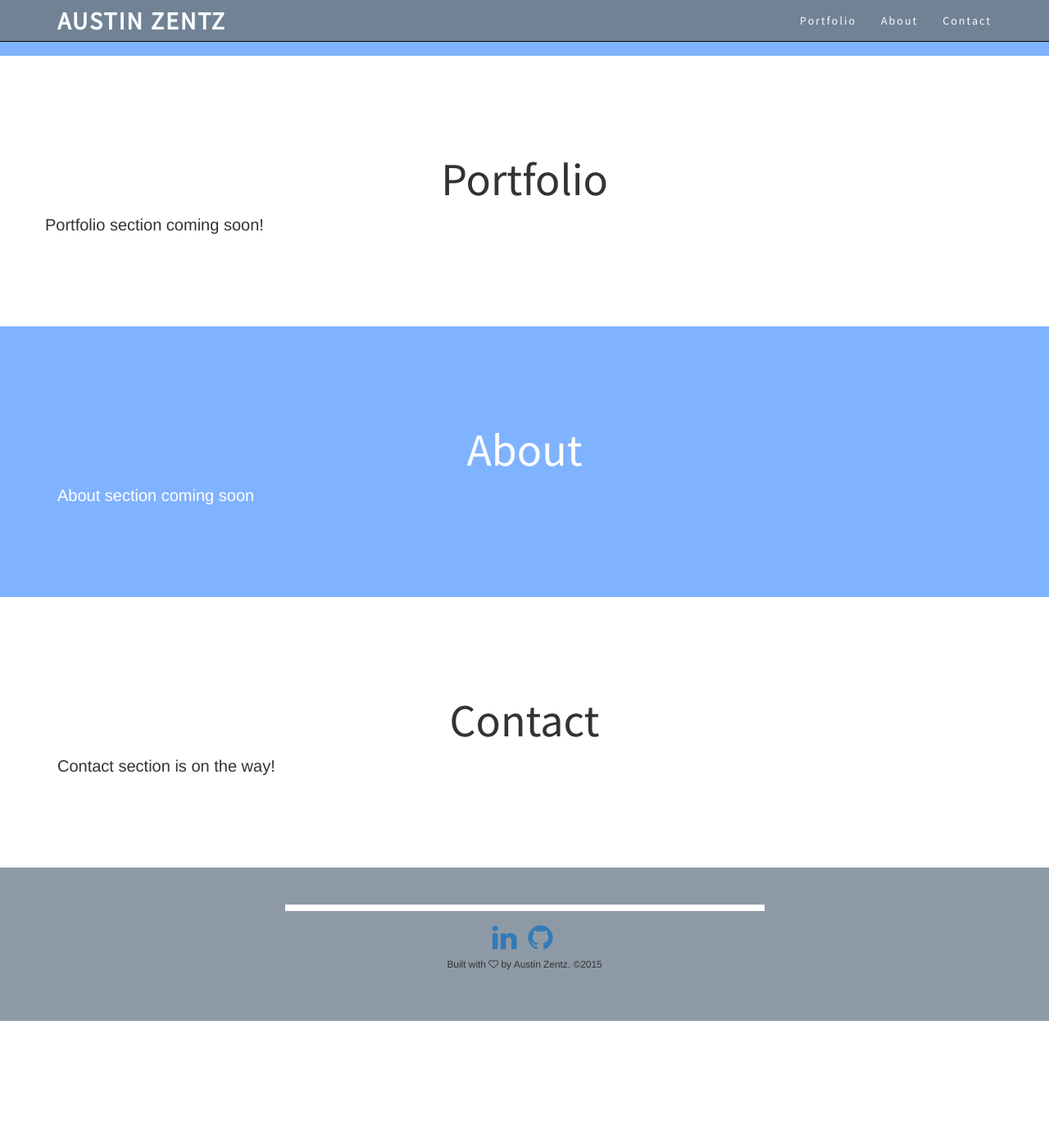
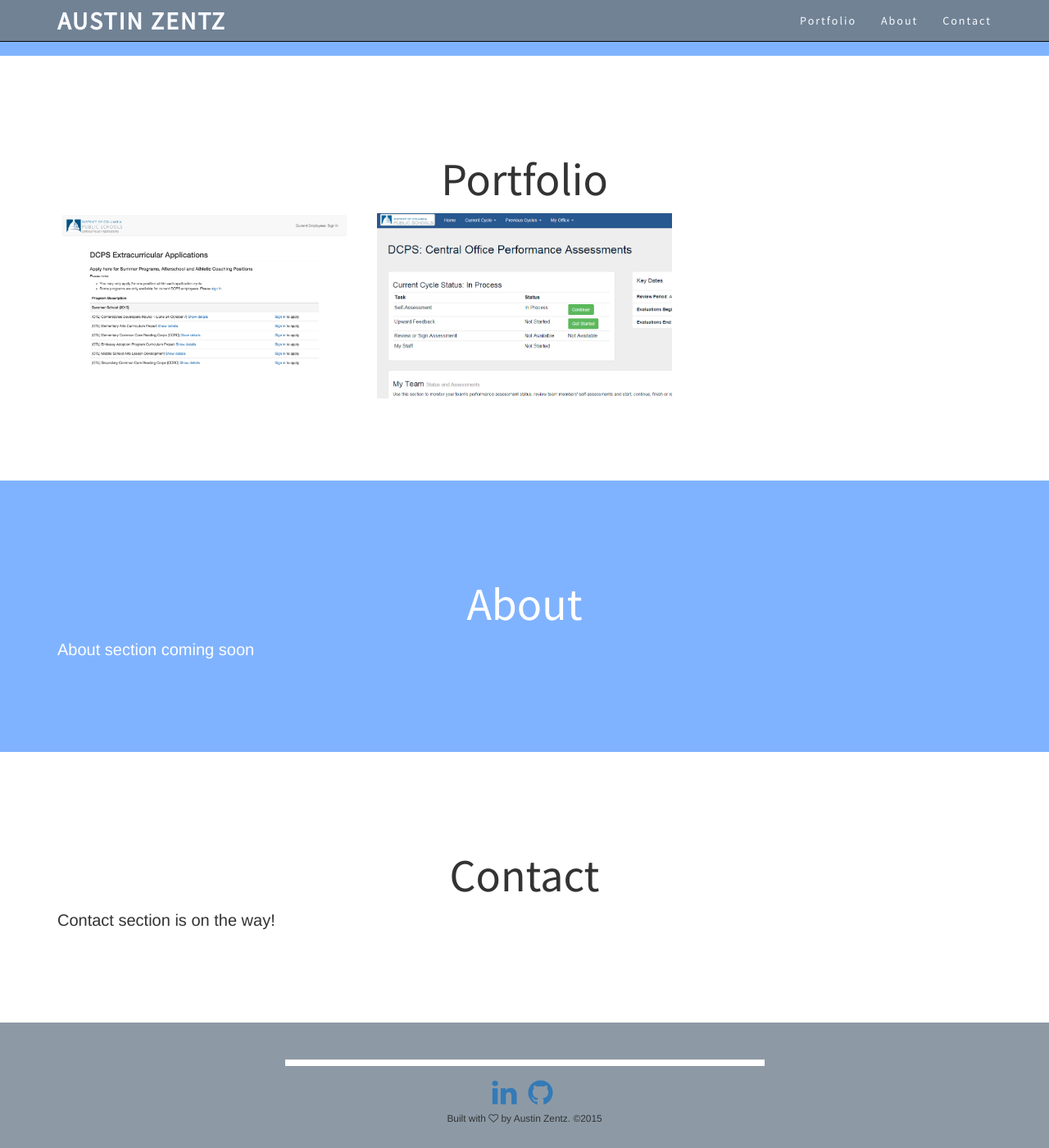
Before and after one commit to aust1nz/aust1nz.github.io, a Jekyll site: the page built from index.html, in a window 1280 px wide and 1400 px high, scrolled down 460 px. Shown: the whole window at 82% size. Built offline with Jekyll 4.4.1, drawn with Linux system fonts in a browser that asks for light colours; nearby versions of some CDN libraries; before the commit the page ends 1705 px from its top, so only the background shows below that.

Commit message:
Split scss, re-include portfolio section

```diff
--- a/_includes/portfolio.html
+++ b/_includes/portfolio.html
@@ -7,9 +7,7 @@
     </div>
     <div class="row">
       {% for project in site.posts %}
-        <!-- temporary placeholder -->
-        <p>Portfolio section coming soon!</p>
-        <!--<div class="col-sm-4 portfolio-item">
+        <div class="col-sm-4 portfolio-item">
           <a href="#portfolioModal-{{ project.modal-id }}" class="portfolio-link" data-toggle="modal">
             <div class="caption">
               <div class="caption-content">
@@ -18,7 +16,7 @@
             </div>
             <img src="img/portfolio/{{ project.img }}" class="img-responsive" alt="{{ post.alt }}">
           </a>
-        </div>-->
+        </div>
       {% endfor %}
     </div>
   </div>
--- a/_sass/_base.scss
+++ b/_sass/_base.scss
@@ -5,6 +5,12 @@ $normal: 20px;
 $section-spacing: 100px;
 
 $heading-font: 'Source Sans Pro', sans-serif;
+
+@import 'navbar';
+@import 'header';
+@import 'footer';
+@import 'sections';
+@import 'portfolio';
 
 body {
   padding-top: 50px;
@@ -25,99 +31,3 @@ hr {
   color: white;
   background-color: white;
 }
-
-/* navbar styling */
-.navbar {
-
-  font-family: $heading-font;
-}
-
-.navbar-default {
-  background: $color-secondary;
-  opacity: 0.95;
-  border-color: black;
-
-  .navbar-brand, .navbar-nav>li>a {
-    color: white;
-    letter-spacing: 2px;
-  }
-
-  .navbar-brand {
-    font-size: $normal * 1.5;
-    text-transform: uppercase;
-    font-weight: 700;
-  }
-
-}
-
-/* styling for the special header section */
-header {
-  color: white;
-  background-color: $color-primary;
-  text-align: center;
-
-  .container {
-    padding-top: $section-spacing;
-    padding-bottom: $section-spacing / 2;
-  }
-
-  .intro-text {
-    font-family: $heading-font;
-
-    .name {
-      text-transform: uppercase;
-      font-weight: 700;
-      font-size: 2.5em;
-      letter-spacing: 2.5px;
-    }
-
-    .skills {
-      font-size: 1.2em;
-    }
-  }
-
-
-  @media (min-width: 768px) {
-    .container {
-      padding-top: $section-spacing * 2;
-      padding-bottom: $section-spacing;
-    }
-
-    .intro-text {
-      .name {
-        font-size: 5em;
-      }
-      .skills {
-        font-size: 1.5em;
-      }
-    }
-  }
-}
-
-/* styling for the rest of the sections */
-section {
-  padding-bottom: $section-spacing;
-  padding-top: $section-spacing;
-
-  h2 {
-    font-family: $heading-font;
-    font-size: 4em;
-  }
-}
-
-section.success {
-  color: #fff;
-  background-color: $color-primary;
-}
-
-/* footer styling */
-footer {
-  background-color: lighten($color-secondary, 10%);
-  padding-bottom: $section-spacing / 2;
-  padding-top: $section-spacing / 4;
-
-  .fa-lg {
-    font-size: 2.5em;
-  }
-
-}
--- /dev/null
+++ b/_sass/_footer.scss
@@ -0,0 +1,10 @@
+footer {
+  background-color: lighten($color-secondary, 10%);
+  padding-bottom: $section-spacing / 2;
+  padding-top: $section-spacing / 4;
+
+  .fa-lg {
+    font-size: 2.5em;
+  }
+
+}
--- /dev/null
+++ b/_sass/_header.scss
@@ -0,0 +1,42 @@
+header {
+  color: white;
+  background-color: $color-primary;
+  text-align: center;
+
+  .container {
+    padding-top: $section-spacing;
+    padding-bottom: $section-spacing / 2;
+  }
+
+  .intro-text {
+    font-family: $heading-font;
+
+    .name {
+      text-transform: uppercase;
+      font-weight: 700;
+      font-size: 2.5em;
+      letter-spacing: 2.5px;
+    }
+
+    .skills {
+      font-size: 1.2em;
+    }
+  }
+
+
+  @media (min-width: 768px) {
+    .container {
+      padding-top: $section-spacing * 2;
+      padding-bottom: $section-spacing;
+    }
+
+    .intro-text {
+      .name {
+        font-size: 5em;
+      }
+      .skills {
+        font-size: 1.5em;
+      }
+    }
+  }
+}
--- /dev/null
+++ b/_sass/_navbar.scss
@@ -0,0 +1,22 @@
+.navbar {
+
+  font-family: $heading-font;
+}
+
+.navbar-default {
+  background: $color-secondary;
+  opacity: 0.95;
+  border-color: black;
+
+  .navbar-brand, .navbar-nav>li>a {
+    color: white;
+    letter-spacing: 2px;
+  }
+
+  .navbar-brand {
+    font-size: $normal * 1.5;
+    text-transform: uppercase;
+    font-weight: 700;
+  }
+
+}
--- /dev/null
+++ b/_sass/_portfolio.scss
@@ -0,0 +1,29 @@
+.portfolio-item {
+  .portfolio-link {
+    .caption {
+      position: absolute;
+      width: 100%;
+      height: 100%;
+      opacity: 0;
+      background: rgba(24,188,156,.9);
+      -webkit-transition: all ease .5s;
+      -moz-transition: all ease .5s;
+      transition: all ease .5s;
+    }
+
+    .caption:hover {
+      opacity: 1;
+    }
+
+    .caption-content {
+      position: absolute;
+      top: 50%;
+      width: 100%;
+      height: 20px;
+      margin-top: -12px;
+      text-align: center;
+      font-size: 20px;
+      color: #fff;
+    }
+  }
+}
--- /dev/null
+++ b/_sass/_sections.scss
@@ -0,0 +1,14 @@
+section {
+  padding-bottom: $section-spacing;
+  padding-top: $section-spacing;
+
+  h2 {
+    font-family: $heading-font;
+    font-size: 4em;
+  }
+}
+
+section.success {
+  color: #fff;
+  background-color: $color-primary;
+}
```
Also changed, not shown: _posts/2015-06-28-performance-assessments.markdown (added, +15 -0 lines).
